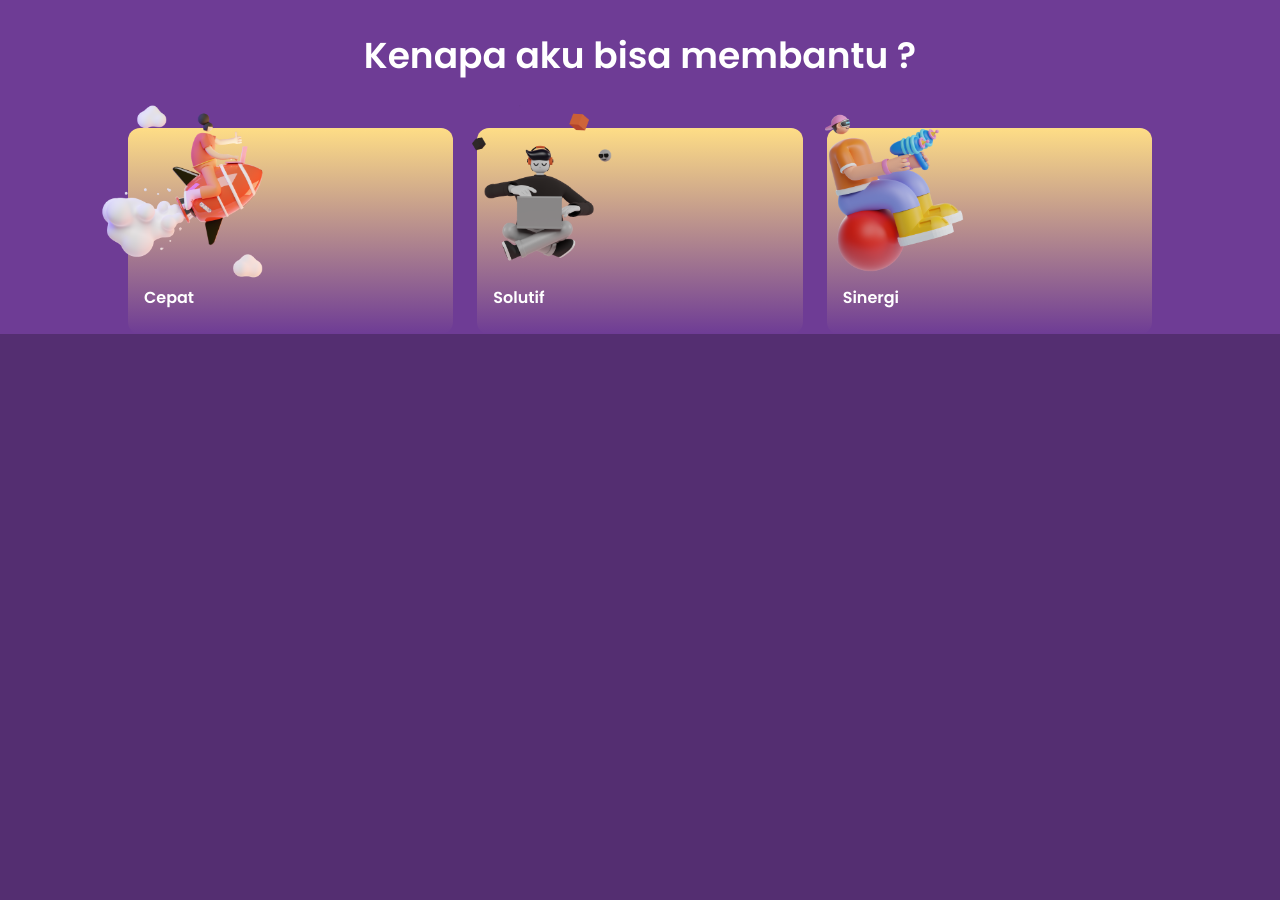
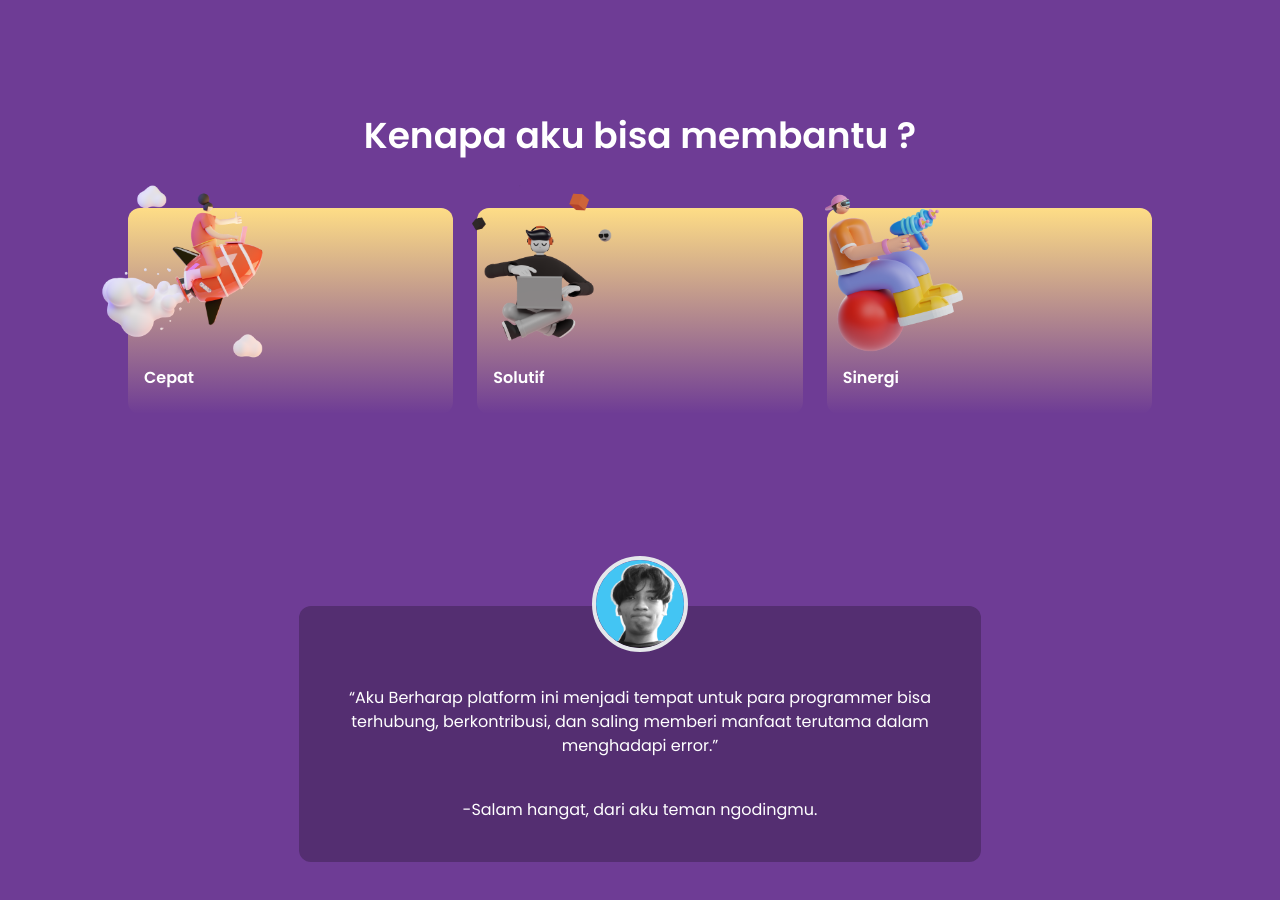
Before and after one commit to zaq99/temanNgoding-frontend, a React (Vite) app: page /about in a window 1280 px wide. Shown: the part 840-1740 px from the top of the page. Before the commit the page ends 1174 px from the top, so only its background shows below. Built offline with nearby package versions, Linux system fonts and the light colour scheme.

Commit message:
about page updated is completed

```diff
--- /dev/null
+++ b/src/components/Owner.jsx
@@ -0,0 +1,23 @@
+import { OwnerPhoto } from "../assets";
+
+const Owner = () => {
+    return (
+        <div className="mt-48 flex flex-col items-center w-2/3">
+            <img
+                src={OwnerPhoto}
+                alt=""
+                className="pict-owner w-24 border-4 rounded-full absolute"
+            />
+            <div className="flex flex-col gap-10 text-center p-10 bg-warna-utama-500 rounded-xl pt-20">
+                <p>
+                    “Aku Berharap platform ini menjadi tempat untuk para
+                    programmer bisa terhubung, berkontribusi, dan saling memberi
+                    manfaat terutama dalam menghadapi error.”
+                </p>
+                <p>-Salam hangat, dari aku teman ngodingmu.</p>
+            </div>
+        </div>
+    );
+};
+
+export default Owner;
--- a/src/pages/AboutPage.jsx
+++ b/src/pages/AboutPage.jsx
@@ -1,6 +1,7 @@
 import Card from "../components/Card";
 import { AboutPeople, Roket, Playing, Laptop } from "../assets";
 import AboutCard from "../components/AboutCard";
+import Owner from "../components/Owner";
 
 const AboutPage = () => {
     // const cardValue = [
@@ -14,7 +15,7 @@ const AboutPage = () => {
             <div className="w-4/5 mx-auto flex justify-center">
                 <img src={AboutPeople} alt="" />
             </div>
-            <div className="rounded-up bg-warna-utama-400 pt-6 text-white">
+            <div className="rounded-up bg-warna-utama-400 pt-6 text-white pb-48">
                 <div className="w-4/5 mx-auto">
                     <h1 className="text-center font-semibold text-4xl p-3">
                         Hallo, Aku adalah Teman Ngoding.
@@ -45,11 +46,13 @@ const AboutPage = () => {
                         </div>
                     </div>
                     <div>
-                        <h1 className="text-center font-semibold text-4xl p-3 mt-20">
+                        <h1 className="text-center font-semibold text-4xl p-3 mt-40">
                             Kenapa aku bisa membantu ?
                         </h1>
-                        <div>
-                            <AboutCard />
+
+                        <AboutCard />
+                        <div className="flex justify-center">
+                            <Owner />
                         </div>
                     </div>
                 </div>
--- a/src/style.css
+++ b/src/style.css
@@ -32,3 +32,7 @@ body {
         rgba(254, 221, 134, 0) 100%
     );
 }
+
+.pict-owner {
+    margin-top: -50px;
+}
```
